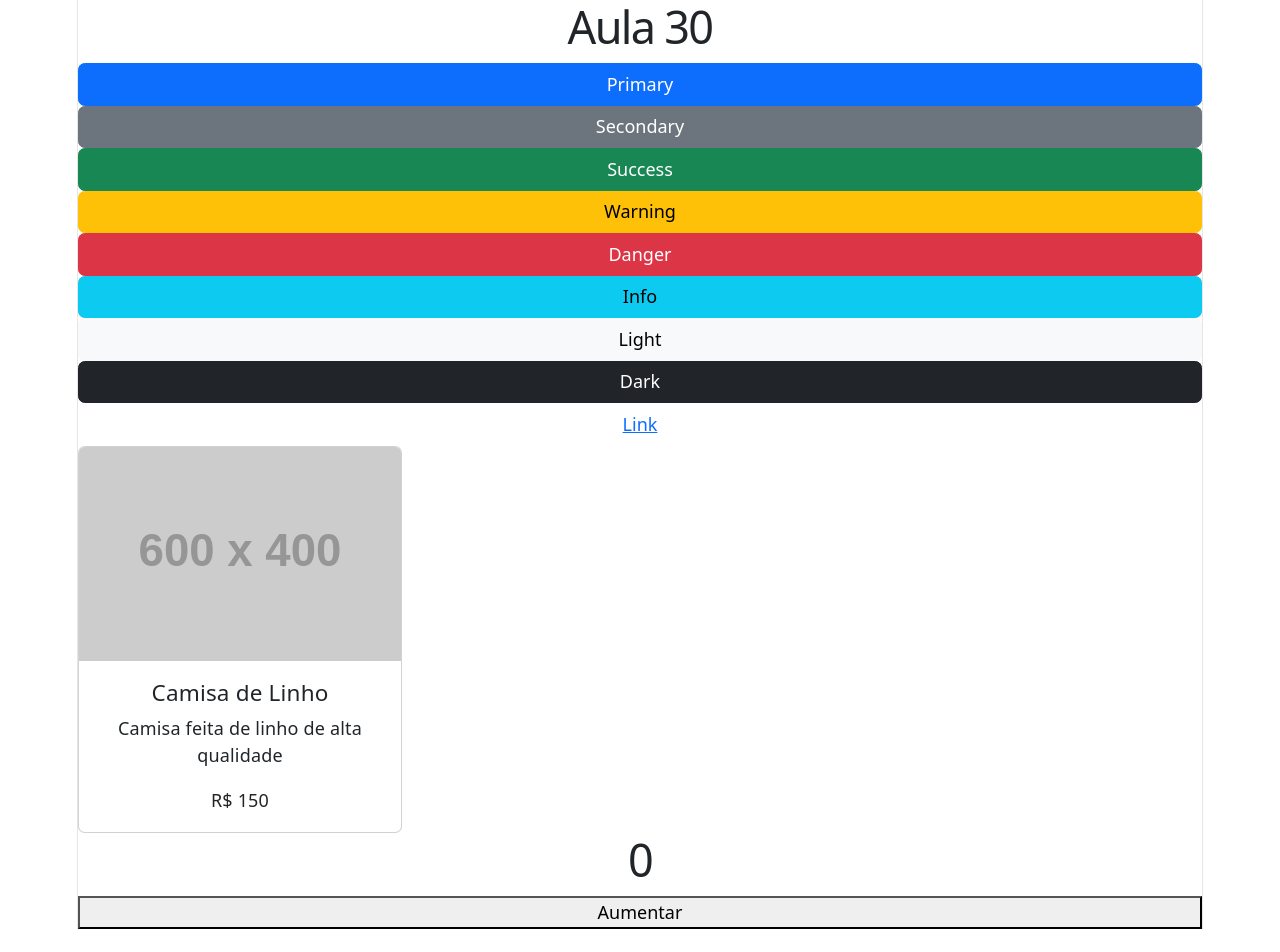
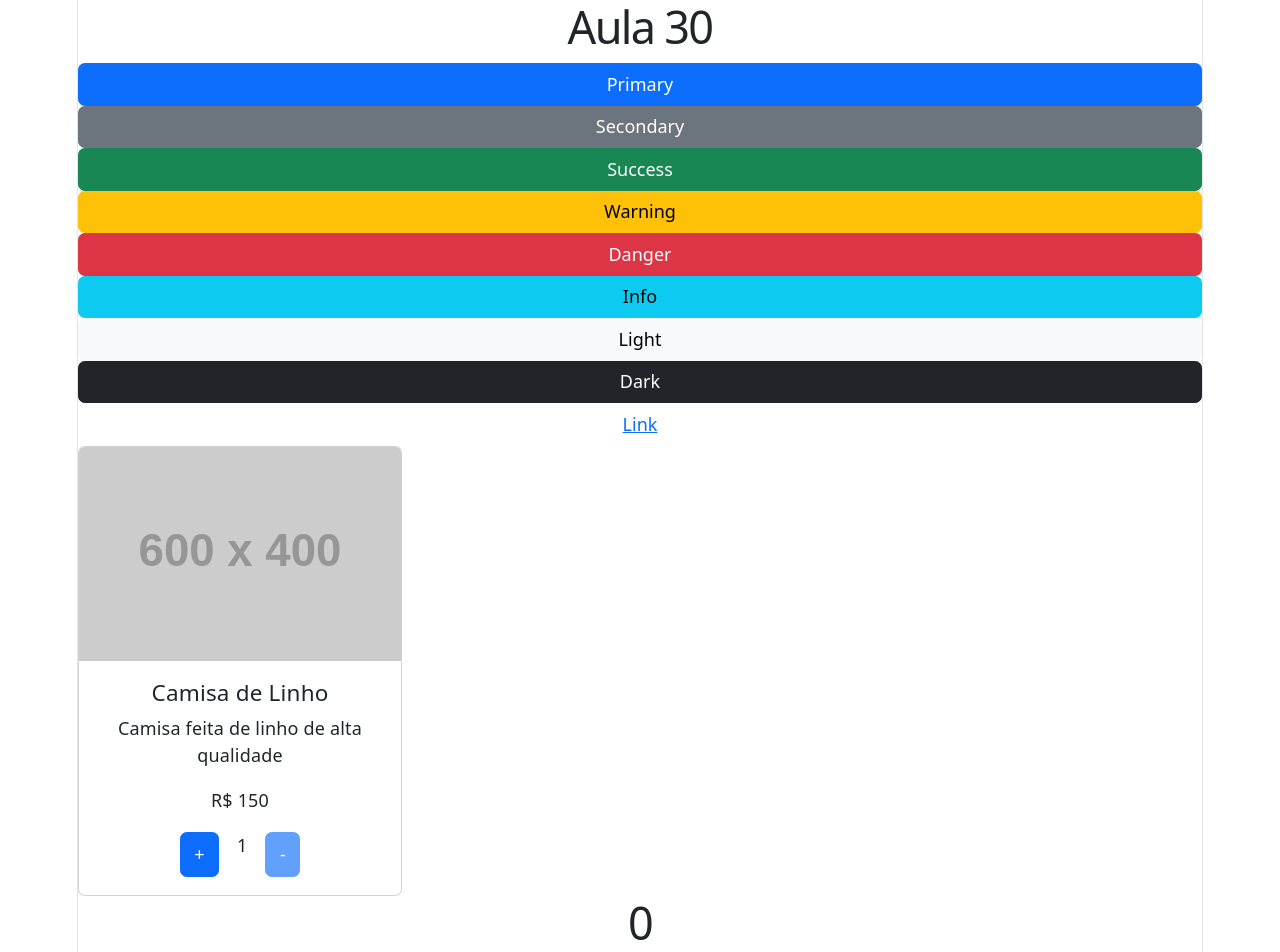
Before and after one commit to techcomkathia/DC-L13, a React (Vite) app in the folder REACT/Aula30/: page / in a window 1280 px wide. Shown: the top 952 px of the page. Before the commit the page ends 929 px from the top, so only its background shows below. Built offline with nearby package versions, Linux system fonts and the light colour scheme.

Commit message:
atividade2 - correção

```diff
--- a/REACT/Aula30/src/componentes/CardProduto.jsx
+++ b/REACT/Aula30/src/componentes/CardProduto.jsx
@@ -12,7 +12,28 @@
 import Button from 'react-bootstrap/Button';
 import Card from 'react-bootstrap/Card';
 
+import { useState } from 'react';
+
 function CardProduto({ imagem, nome, preco, descricao }) {
+
+    const [quantidade, setQuantidade] = useState(1)
+
+    //adicionar
+    function adicionar(){
+        if(quantidade >= 10){
+            return
+        }
+        setQuantidade(quantidade + 1)
+    }
+
+    //remover
+    function remover(){
+        if(quantidade <= 1){
+            return
+        }
+        setQuantidade(quantidade - 1)
+    }
+
     return (
         <Card style={{ width: '18rem' }}>
         <Card.Img variant="top" src= {imagem} alt={nome} />
@@ -24,6 +45,11 @@ function CardProduto({ imagem, nome, preco, descricao }) {
             <Card.Text>
             R$ {preco}
             </Card.Text>
+            <div className='d-flex flex-rowc justify-content-center gap-3'>
+                <Button onClick={()=>adicionar()} disabled={quantidade >= 10} variant="primary">+</Button>
+                <p> {quantidade} </p>
+                <Button onClick={()=>remover()} disabled={quantidade <= 1}>-</Button>
+            </div>
         </Card.Body>
         </Card>
     );
--- a/REACT/Aula30/src/componentes/atividade.js
+++ b/REACT/Aula30/src/componentes/atividade.js
@@ -12,6 +12,6 @@
 
 
 //------------------------ Atividade 2 ------------------------
-//Altere o componente CardProduto incluir dois botões. Esses botões terão o objetivo de incrementar e decrementar a quantidade de produtos. O valor inicial deve ser 1, quando o botão de incrementar for clicado, essa quantidade deve ser aumentada em 1 e quando o botão de decrementar for clicado essa quantidade deve ser diminuida em 1.
+//Altere o componente CardProduto, incluindo dois botões. Esses botões terão o objetivo de incrementar e decrementar a quantidade de produtos. O valor inicial deve ser 1, quando o botão de incrementar for clicado, essa quantidade deve ser aumentada em 1 e quando o botão de decrementar for clicado essa quantidade deve ser diminuida em 1.
 //Importante : o botão decrementar deve ser desabilitado quando a quantidade for 1, e o botão incrementar deve ser desabilitado quando a quantidade for 10.
 //DICA : use o hook useState para gerenciar o estado da quantidade de produtos. Para desabilitar o botão use o atributo disabled do botão.
```
Lines whose indentation alone changed are shown as unchanged.
